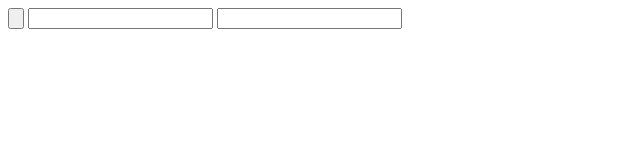
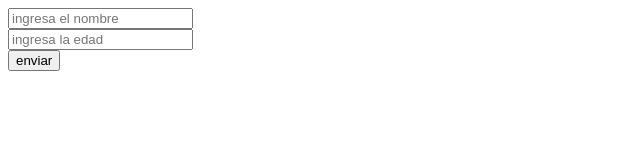
Before and after one commit to JoseManuel03/TAP-2023, a plain HTML site: page botones.html in a window 1280 px wide. Shown: the whole page, without its empty margins (0-640 px from the left). Drawn offline with Linux system fonts and the light colour scheme.

Commit message:
Update botones.html

```diff
--- a/botones.html
+++ b/botones.html
@@ -2,9 +2,11 @@
 <html lang="es">
 
    <body>
-    <input type="button">
-    <input type="text">
-    <input type="number">
+    <input type="text" placeholder="ingresa el nombre">
+    <br>
+    <input type="number" placeholder="ingresa la edad">
+    <br>
+    <button type="submit">enviar</button>
    </body>
 
 </html>
```
